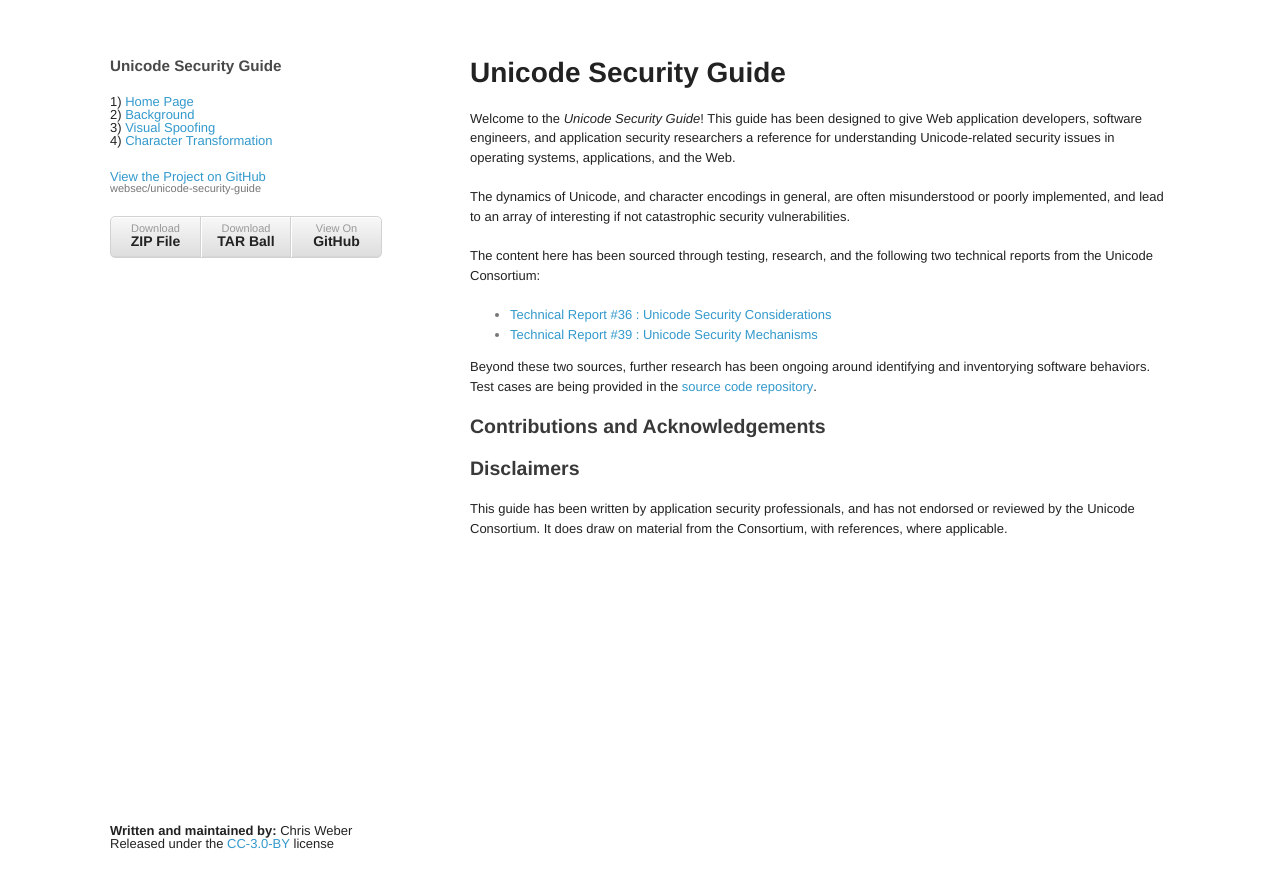
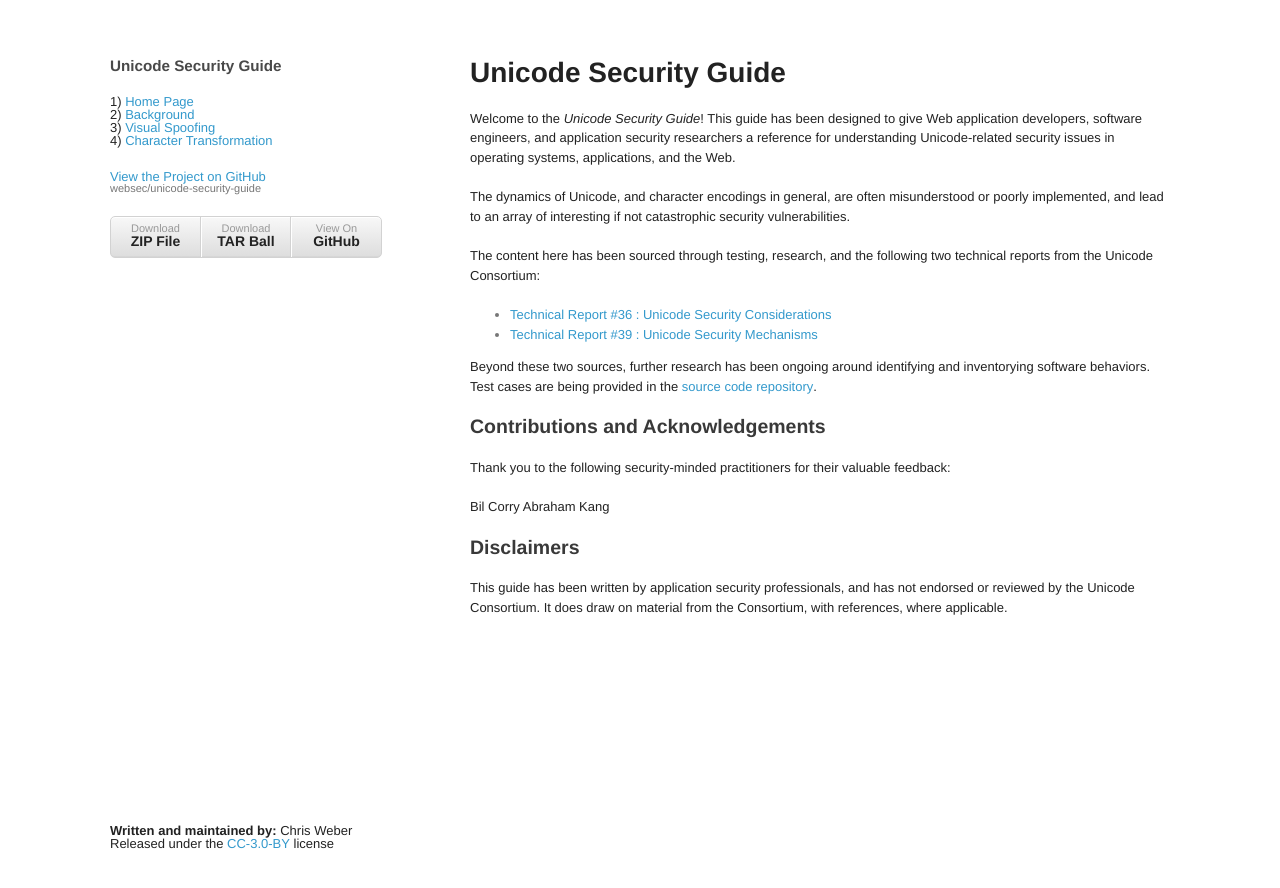
Before and after one commit to cweb/unicode-security-guide, a Jekyll site: the page built from index.md, in a window 1280 px wide. Shown: the top 888 px of the page. Built offline with Jekyll 4.4.1, drawn with Linux system fonts in a browser that asks for light colours; Markdown is read by kramdown in place of the engine named in the settings.

Commit message:
Update index.md
adding important contributors

```diff
--- a/index.md
+++ b/index.md
@@ -17,6 +17,10 @@
 Beyond these two sources, further research has been ongoing around identifying and inventorying software behaviors.  Test cases are being provided in the <a href="https://github.com/websec/unicode-security-guide">source code repository</a>.
 
 ## Contributions and Acknowledgements
+Thank you to the following security-minded practitioners for their valuable feedback:
+
+Bil Corry
+Abraham Kang
 
 ## Disclaimers
 This guide has been written by application security professionals, and has not endorsed or reviewed by the Unicode Consortium.  It does draw on material from the Consortium, with references, where applicable.
```
